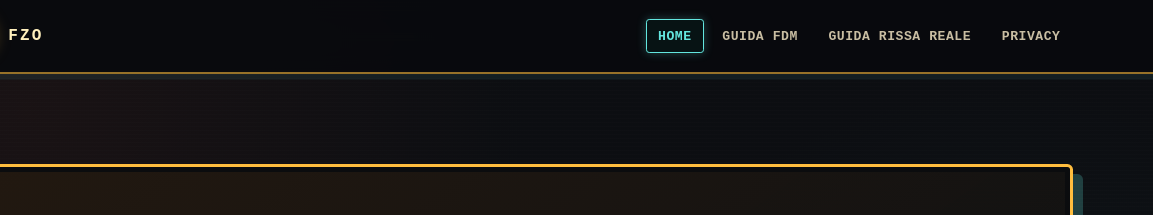
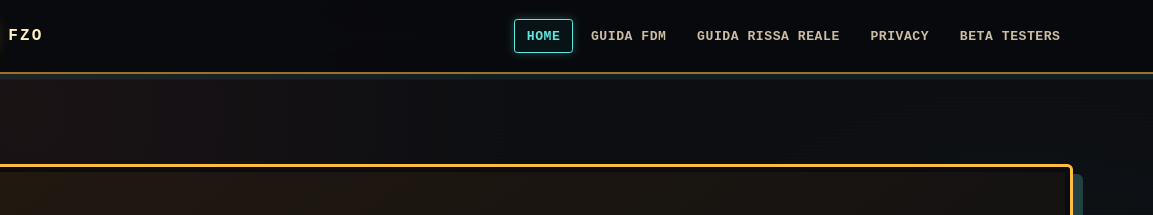
Before and after one commit to fzodeveloper-eng/fzodeveloper-eng.github.io, a plain HTML site: page index.html in a window 1280 px wide. Shown: the top 215 px of the page, 127-1280 px from the left. Drawn offline with Linux system fonts and the light colour scheme.

Commit message:
Aggiorna la Home retro FZO

```diff
--- a/index.html
+++ b/index.html
@@ -17,6 +17,7 @@
         <a href="family-deathmatch/guida/">Guida FDM</a>
         <a href="family-deathmatch-rissa-reale/guida/">Guida Rissa Reale</a>
         <a href="privacy/">Privacy</a>
+        <a href="beta-testers/">βeta Testers</a>
       </div>
     </nav>
   </header>
```
